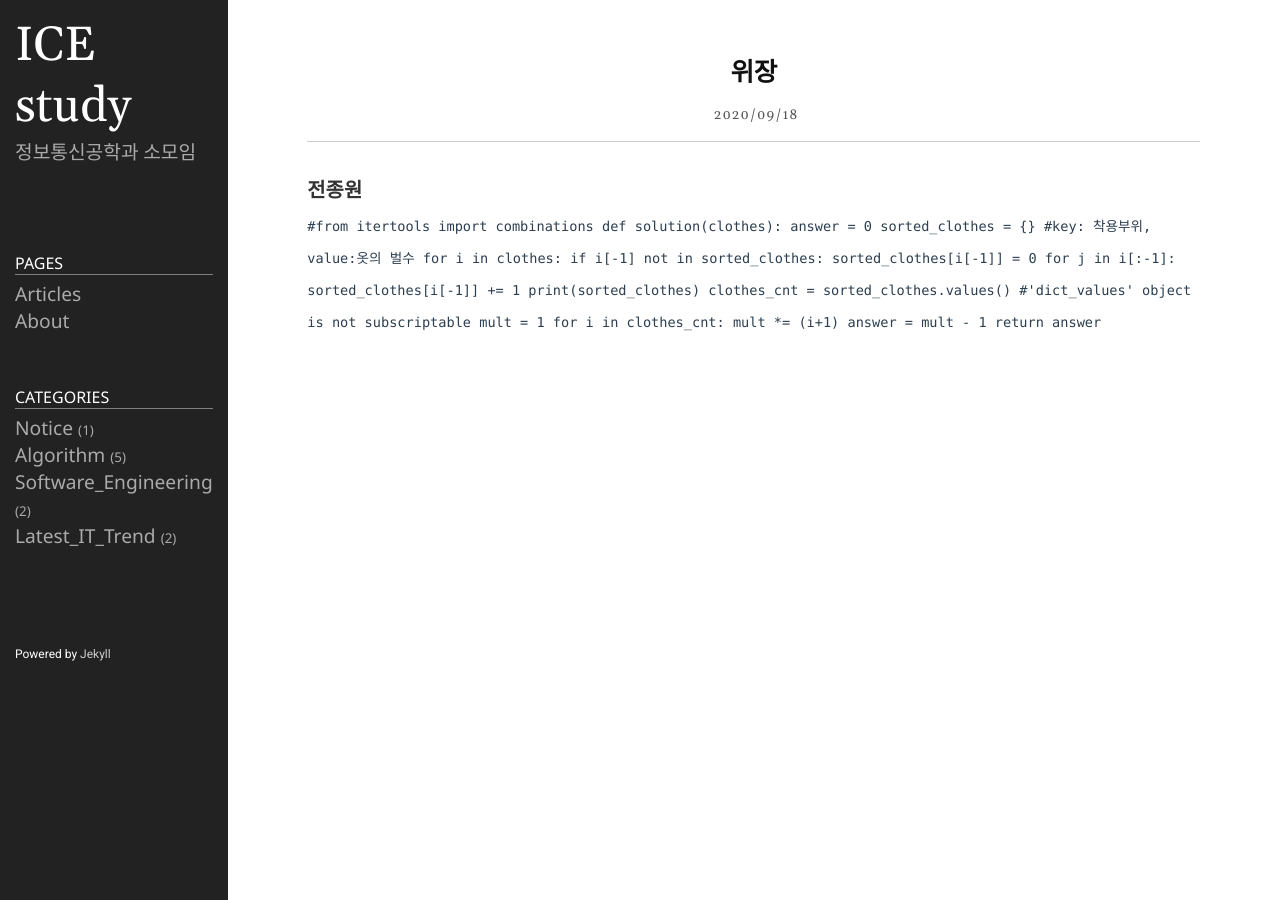
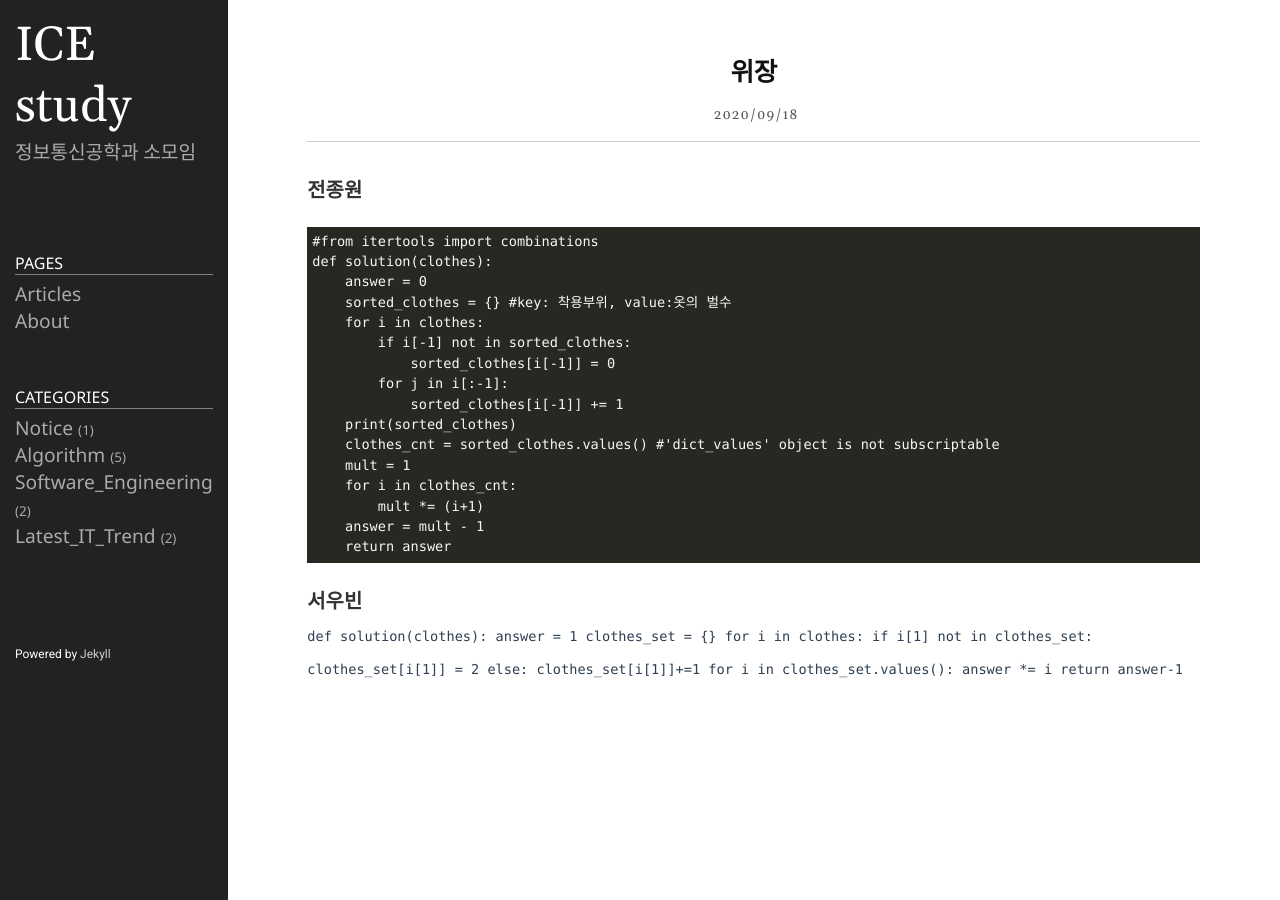
Before and after one commit to icestudy/icestudy.github.io, a Jekyll site: the page built from _posts/2020-09-18-위장.md, in a window 1280 px wide. Built offline with Jekyll 4.4.1, drawn with Linux system fonts in a browser that asks for light colours.

Commit message:
Update 2020-09-18-위장.md

````diff
--- a/_posts/2020-09-18-위장.md
+++ b/_posts/2020-09-18-위장.md
@@ -23,4 +23,18 @@ def solution(clothes):
         mult *= (i+1)
     answer = mult - 1
     return answer
+ ```
+### 서우빈
+```
+def solution(clothes):
+    answer = 1
+    clothes_set = {}
+    for i in clothes:
+        if i[1] not in clothes_set:
+            clothes_set[i[1]] = 2
+        else:
+            clothes_set[i[1]]+=1
+    for i in clothes_set.values():
+        answer *= i
+    return answer-1
     ```
````
